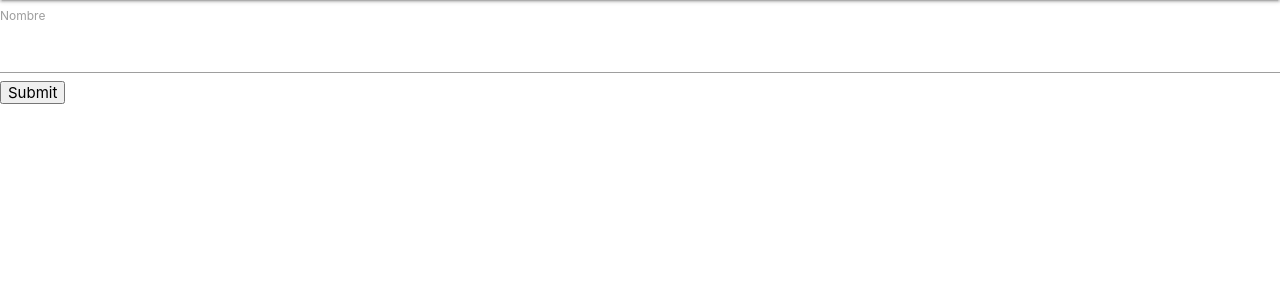
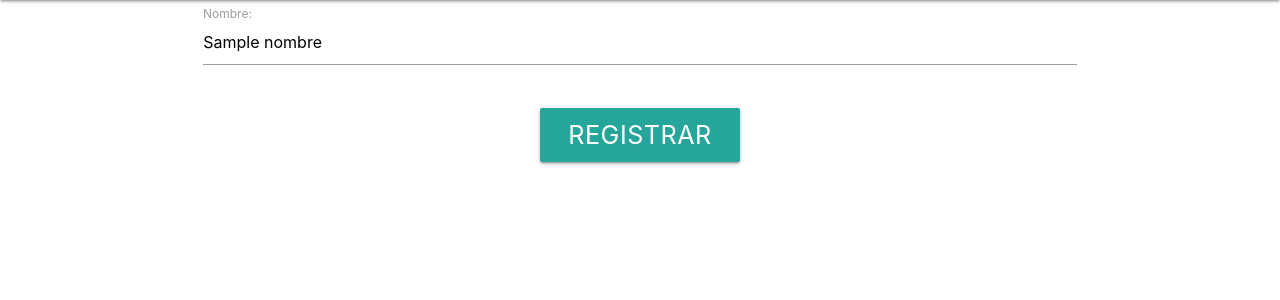
Before and after one commit to hristoroque/Customers-CRUD, a Django app: template customers/templates/customers/create_tipo.html in a window 1280 px wide. Shown: the part 64-364 px from the top of the page. Run offline with Django 3.2, Linux system fonts and the light colour scheme; the template is opened without the code that fills it: most values are stand-ins (such as "Sample title", 1, 10 or a date in 2020); some libraries are stand-ins or nearby versions.

Commit message:
SamuelQuecara_Modificar Plantilla y Vista para agregar Tipos

```diff
--- a/customers/templates/customers/create_tipo.html
+++ b/customers/templates/customers/create_tipo.html
@@ -16,10 +16,26 @@
         </div>
     </div>
 </nav>
+
+<div class="container">
     <form action="{% url 'new_tipo' %}" method="post">
     {% csrf_token %}
-    <label> Nombre </label>
-    <input name="name" type="text"/>
-    <input type="submit">
+    <input type="hidden" name="id" value="{{ id|default:"" }}">
+    <div class="row">
+        <div class="input-field col s12">
+            <label for="nombre">Nombre:</label>
+            <input name="nombre" type="text" value="{{ nombre|default:"" }}" required/>
+        </div>
+    </div>
+    <div class="row">
+        <div class="col-s12 center-align">
+            <button class="btn-large" type="submit" value="REGISTRAR">
+                <span class="flow-text">
+                    REGISTRAR
+                </span>
+            </button>
+        </div>
+    </div>
     </form>
+</div>
 {% endblock %}
```
Also changed, not shown: customers/views.py (+14 -4 lines).
